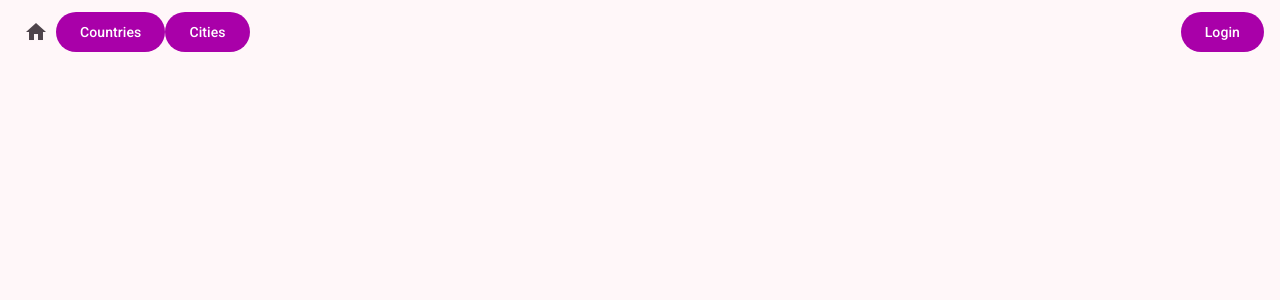
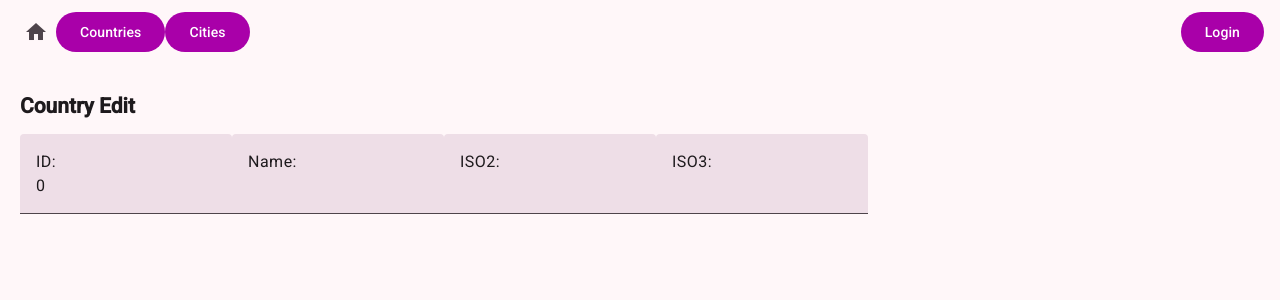
Before and after one commit to virshu/FA25-AngClient, an Angular app: page /countryedit/1 in a window 1280 px wide. Before the commit this address led to /. Shown: the top 300 px of the page. Built offline with nearby package versions, Linux system fonts and the light colour scheme; no server answers.

Commit message:
CountryEditComponent with MatFormField and signal

```diff
--- a/src/app/app.routes.ts
+++ b/src/app/app.routes.ts
@@ -4,11 +4,13 @@ import { CitiesComponent } from './cities/cities.component';
 import { CountriesComponent } from './countries/countries.component';
 import { CountryPopulationComponent } from './countries/country-population.component';
 import { LoginComponent } from './auth/login.component';
+import { CountryEditComponent } from './countries/country-edit.component';
 
 export const routes: Routes = [
     { path: '', component: HomeComponent, pathMatch: 'full' },
     { path: 'countries', component: CountriesComponent },
     { path: 'countrypopulation/:id', component: CountryPopulationComponent },
+    { path: 'countryedit/:id', component: CountryEditComponent },
     { path: 'cities', component: CitiesComponent },
     { path: 'login', component: LoginComponent }
 
--- a/src/app/auth/login.component.html
+++ b/src/app/auth/login.component.html
@@ -1,12 +1,15 @@
 <h2>Login</h2>
 <form (submit)="login($event)">
-<div>
-    <label for="username">Username:</label>
-    <input type="text" [field]="loginForm.userName" />
-</div>
-<div>
-    <label for="password">Password:</label>
-    <input type="password" [field]="loginForm.password" />
-</div>
-<button>Login</button>
+<mat-form-field>
+    <mat-label>Username:</mat-label>
+    <input matInput [formField]="loginForm.userName" />
+</mat-form-field>
+<mat-form-field>
+    <mat-label>Password:</mat-label>
+    <input type="password" matInput [formField]="loginForm.password" />
+</mat-form-field>
+ <div>
+          <button matButton="" mat-flat-button color="primary" type="submit">Login</button>
+          <button matButton="" mat-flat-button color="secondary" [routerLink]="['/']">Cancel</button>
+      </div>
 </form>
--- a/src/app/countries/countries.component.html
+++ b/src/app/countries/countries.component.html
@@ -13,7 +13,7 @@
       @for (country of countries(); track country.id) {
           <tr>
             <td><a [routerLink]="['/countrypopulation', country.id]"> {{ country.id }}</a></td>
-            <td>{{ country.name }}</td>
+            <td><a [routerLink]="['/countryedit', country.id]">{{ country.name }}</a></td>
             <td>{{ country.iso2 }}</td>
             <td>{{ country.iso3 }}</td>
           </tr>
--- /dev/null
+++ b/src/app/countries/country-edit.component.html
@@ -0,0 +1,19 @@
+<h2>Country Edit</h2>
+<form >
+  <mat-form-field>
+    <label for="id">ID:</label>
+    <input matInput type="number" [formField]="countryForm.id" />
+  </mat-form-field>
+  <mat-form-field>
+    <label for="name">Name:</label>
+    <input matInput type="text" [formField]="countryForm.name" />
+  </mat-form-field>
+  <mat-form-field>
+    <label for="iso2">ISO2:</label>
+    <input matInput type="text" [formField]="countryForm.iso2" />
+  </mat-form-field>
+  <mat-form-field>
+    <label for="iso3">ISO3:</label>
+    <input matInput  type="text" [formField]="countryForm.iso3" />
+  </mat-form-field>
+</form>
--- /dev/null
+++ b/src/app/countries/country-edit.component.ts
@@ -0,0 +1,41 @@
+import { Component, effect, signal } from '@angular/core';
+import { Country } from './country';
+import { form, FormField } from '@angular/forms/signals';
+import { ActivatedRoute } from '@angular/router';
+import { httpResource } from '@angular/common/http';
+import { environment } from '../../environments/environment';
+import { MatFormFieldModule } from '@angular/material/form-field';
+import { MatInputModule } from '@angular/material/input';
+
+@Component({
+  selector: 'app-country-edit',
+  imports: [
+    MatFormFieldModule,
+    MatInputModule,
+    FormField],
+  templateUrl: './country-edit.component.html',
+  styleUrl: './country-edit.component.scss',
+})
+export class CountryEditComponent {
+  countryModel = signal<Country >({
+    id: 0,
+    name: '',
+    iso2: '',
+    iso3: ''
+  });
+  countryForm = form(this.countryModel);
+
+    constructor(private activatedRoute: ActivatedRoute) {
+    let idParam = this.activatedRoute.snapshot.paramMap.get('id');
+    let countryId = idParam ? +idParam : -1;
+    let resource = httpResource<Country>(() =>
+      `${environment.baseUrl}api/countries/${countryId}`);
+    // https://stackoverflow.com/questions/79850289/angular-signal-forms-with-resources
+    effect(() => {
+      if (resource.hasValue()) {
+        this.countryModel.set(resource.value());
+      }
+    });
+  }
+
+}
```
Also changed, not shown: src/app/auth/login.component.ts (+13 -3 lines), src/app/countries/country-edit.component.scss (added).
